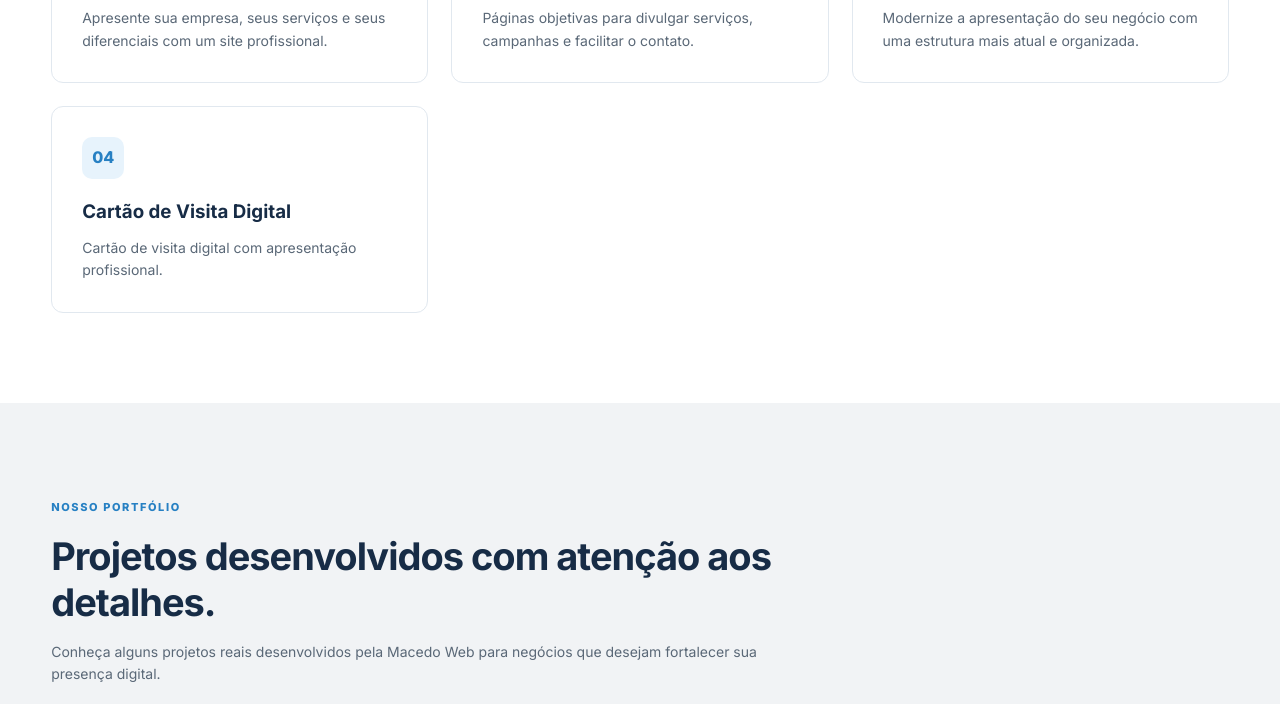
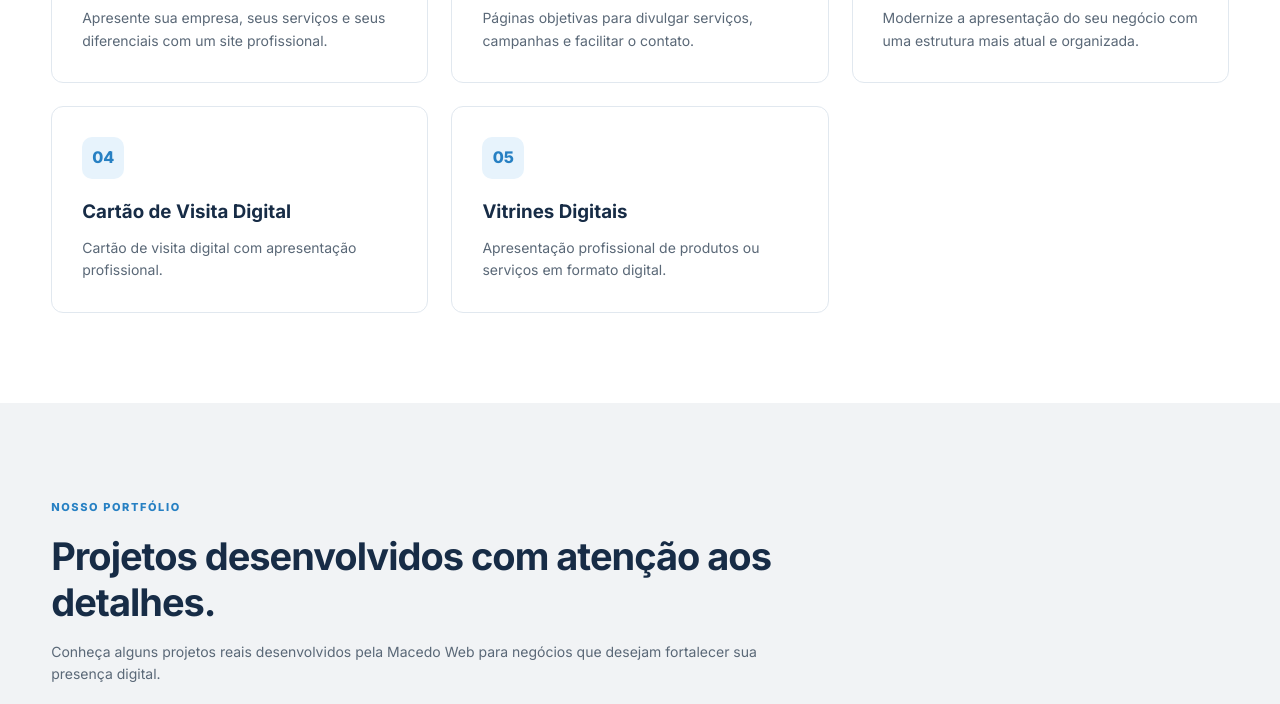
Before and after one commit to Macedo74/macedo-web, a plain HTML site: page index.html in a window 1280 px wide. Shown: the part 1135-1839 px from the top of the page. Drawn offline with Linux system fonts and the light colour scheme.

Commit message:
Adiciona serviço de vitrines digitais

```diff
--- a/index.html
+++ b/index.html
@@ -125,6 +125,12 @@
                         <h3>Cartão de Visita Digital</h3>
                         <p>Cartão de visita digital com apresentação profissional.</p>
                     </article>
+                    <article class="card">
+                        <span class="numero">05</span>
+                        <h3>Vitrines Digitais</h3>
+                        <p>Apresentação profissional de produtos ou serviços em formato digital.</p>
+                    </article>
+
                 </div>
             </div>
         </section>
```
